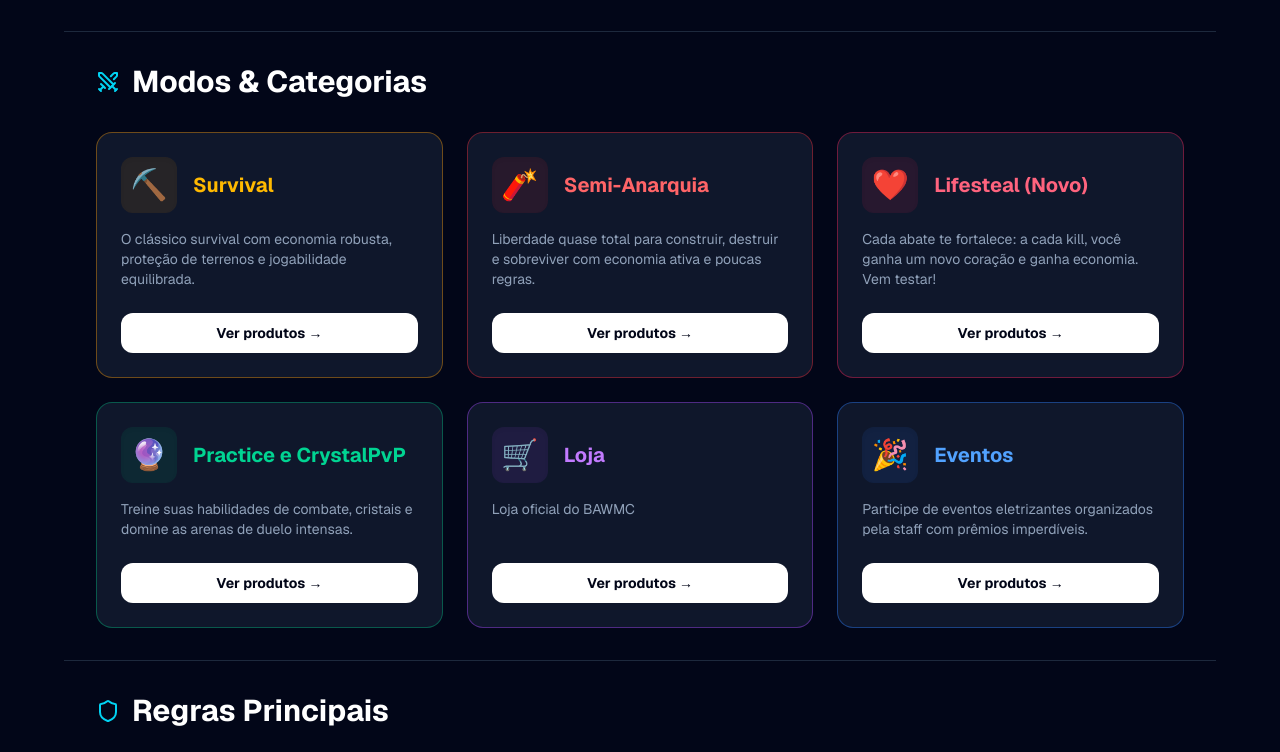
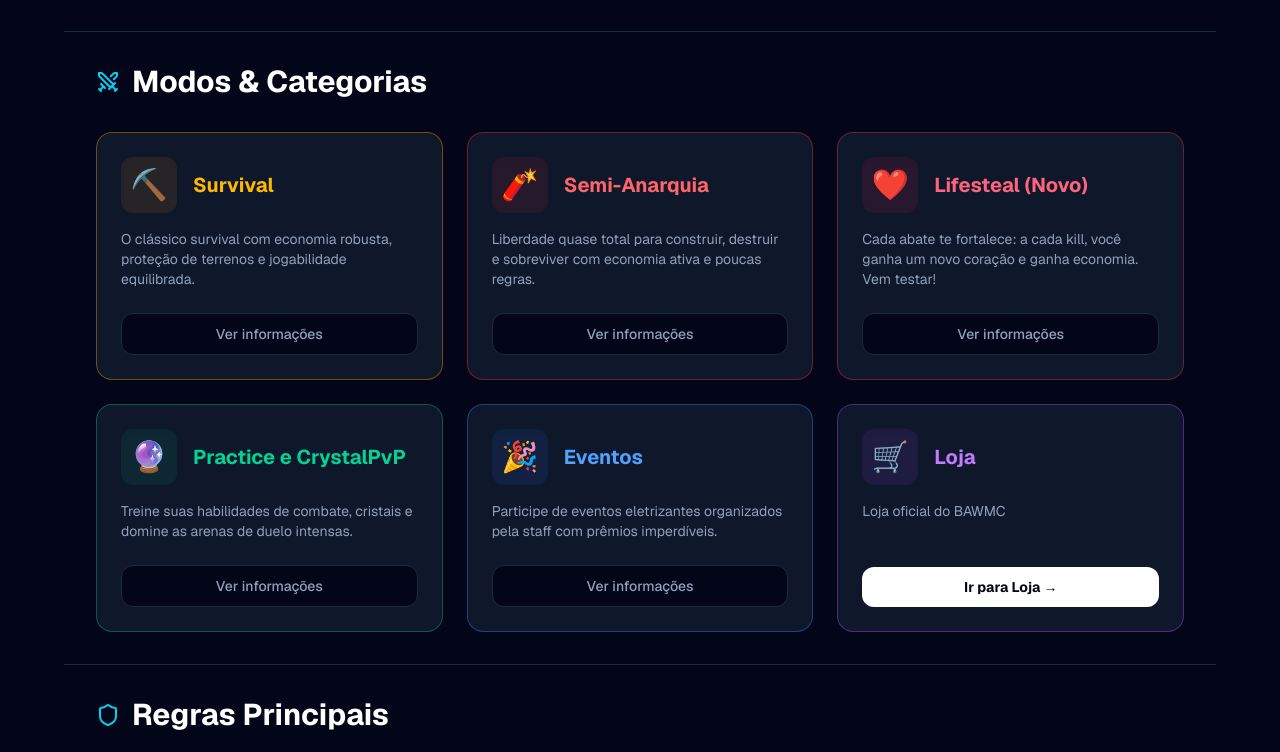
Before and after one commit to Bawmcnet/bawmc-website, a Next.js app: page / in a window 1280 px wide. Shown: the part 1085-1837 px from the top of the page. Built offline with nearby package versions, Linux system fonts and the light colour scheme; no server answers.

Commit message:
Reorganiza modos, troca textos de botoes e destaca a loja

```diff
--- a/app/page.tsx
+++ b/app/page.tsx
@@ -34,7 +34,8 @@ export default function Home() {
       emoji: "⛏️",
       border: "border-amber-500/40 hover:border-amber-500",
       bg: "bg-amber-500/10",
-      textCol: "text-amber-400"
+      textCol: "text-amber-400",
+      isStore: false
     },
     {
       nome: "Semi-Anarquia",
@@ -42,7 +43,8 @@ export default function Home() {
       emoji: "🧨",
       border: "border-red-500/40 hover:border-red-500",
       bg: "bg-red-500/10",
-      textCol: "text-red-400"
+      textCol: "text-red-400",
+      isStore: false
     },
     {
       nome: "Lifesteal (Novo)",
@@ -50,7 +52,8 @@ export default function Home() {
       emoji: "❤️",
       border: "border-rose-500/40 hover:border-rose-500",
       bg: "bg-rose-500/10",
-      textCol: "text-rose-400"
+      textCol: "text-rose-400",
+      isStore: false
     },
     {
       nome: "Practice e CrystalPvP",
@@ -58,7 +61,17 @@ export default function Home() {
       emoji: "🔮",
       border: "border-emerald-500/40 hover:border-emerald-500",
       bg: "bg-emerald-500/10",
-      textCol: "text-emerald-400"
+      textCol: "text-emerald-400",
+      isStore: false
+    },
+    {
+      nome: "Eventos",
+      desc: "Participe de eventos eletrizantes organizados pela staff com prêmios imperdíveis.",
+      emoji: "🎉",
+      border: "border-blue-500/40 hover:border-blue-500",
+      bg: "bg-blue-500/10",
+      textCol: "text-blue-400",
+      isStore: false
     },
     {
       nome: "Loja",
@@ -66,15 +79,8 @@ export default function Home() {
       emoji: "🛒",
       border: "border-purple-500/40 hover:border-purple-500",
       bg: "bg-purple-500/10",
-      textCol: "text-purple-400"
-    },
-    {
-      nome: "Eventos",
-      desc: "Participe de eventos eletrizantes organizados pela staff com prêmios imperdíveis.",
-      emoji: "🎉",
-      border: "border-blue-500/40 hover:border-blue-500",
-      bg: "bg-blue-500/10",
-      textCol: "text-blue-400"
+      textCol: "text-purple-400",
+      isStore: true
     }
   ];
 
@@ -293,13 +299,19 @@ export default function Home() {
                 </div>
                 <p className="text-slate-400 text-sm mb-6">{modo.desc}</p>
               </div>
+              {modo.isStore ? (
                 <a
                   href={storeLink}
                   target="_blank"
                   className="bg-white text-slate-950 font-bold py-2.5 px-4 rounded-xl text-center text-sm hover:bg-cyan-400 transition-colors"
                 >
-                Ver produtos →
+                  Ir para Loja →
                 </a>
+              ) : (
+                <div className="bg-slate-950 border border-slate-800 text-slate-400 font-medium py-2.5 px-4 rounded-xl text-center text-sm">
+                  Ver informações
+                </div>
+              )}
             </div>
           ))}
         </div>
```
Lines whose indentation alone changed are shown as unchanged.
